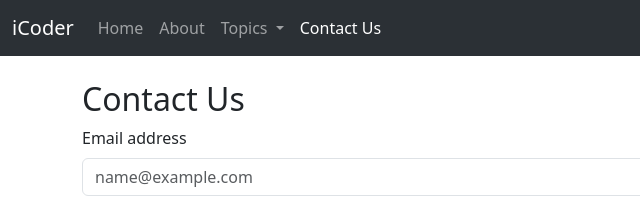
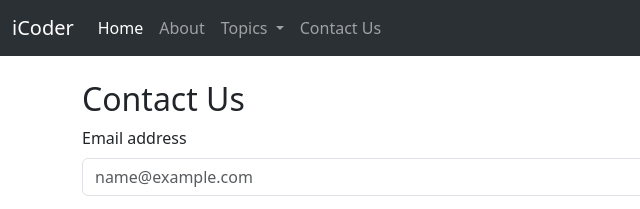
Before and after one commit to rutuba-parmar/Bootstrap-demo-web, a plain HTML site: page contact.html in a window 1280 px wide. Shown: the top 209 px of the page, 0-640 px from the left. Drawn offline with nearby package versions, Linux system fonts and the light colour scheme.

Commit message:
<ul class="navbar-nav me-auto mb-2 mb-lg-0">           <li class="nav-item">             <a class="nav-link active" aria-current="page" href="/Bootstrap-demo-web/">Home</a>           </li>           <li class="nav-item">             <a class="nav-link" href="/Bootstrap-demo-web/about.html">About</a>           </li>            <li class="nav-item dropdown">             <a class="nav-link dropdown-toggle" href="#" role="button" data-bs-toggle="dropdown" aria-expanded="false">               Topics             </a>             <ul class="dropdown-menu">               <li><a class="dropdown-item" href="#">Technology</a></li>               <li><a class="dropdown-item" href="#">Web development</a></li>               <li>                 <hr class="dropdown-divider">               </li>               <li><a class="dropdown-item" href="#">Support</a></li>               <li><a class="dropdown-item" href="#">Write for us</a></li>             </ul>           </li>           <li class="nav-item">             <a class="nav-link" href="/Bootstrap-demo-web/contact.html">Contact Us</a>           </li>         </ul>

```diff
--- a/contact.html
+++ b/contact.html
@@ -26,15 +26,14 @@
             <div class="collapse navbar-collapse" id="navbarSupportedContent">
                <ul class="navbar-nav me-auto mb-2 mb-lg-0">
           <li class="nav-item">
-                        <a class="nav-link" aria-current="page" href="/">Home</a>
+            <a class="nav-link active" aria-current="page" href="/Bootstrap-demo-web/">Home</a>
           </li>
           <li class="nav-item">
-                        <a class="nav-link" href="/about.html">About</a>
+            <a class="nav-link" href="/Bootstrap-demo-web/about.html">About</a>
           </li>
 
           <li class="nav-item dropdown">
-                        <a class="nav-link dropdown-toggle" href="#" role="button" data-bs-toggle="dropdown"
-                            aria-expanded="false">
+            <a class="nav-link dropdown-toggle" href="#" role="button" data-bs-toggle="dropdown" aria-expanded="false">
               Topics
             </a>
             <ul class="dropdown-menu">
@@ -48,7 +47,7 @@
             </ul>
           </li>
           <li class="nav-item">
-                        <a class="nav-link active" href="/contact.html">Contact Us</a>
+            <a class="nav-link" href="/Bootstrap-demo-web/contact.html">Contact Us</a>
           </li>
         </ul>
                 <form class="d-flex" role="search">
```
Lines whose indentation alone changed are shown as unchanged.
